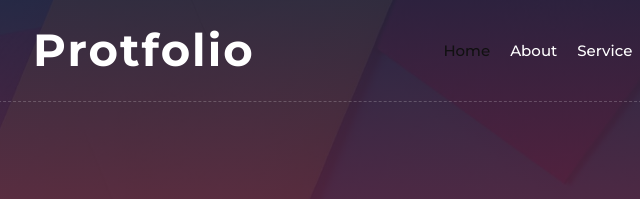
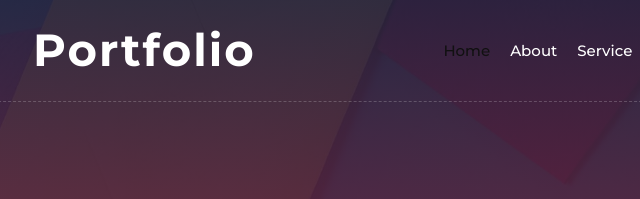
Before and after one commit to 12adna/adnan-shishir.github.io, a plain HTML site: page index.html in a window 1280 px wide. Shown: the top 199 px of the page, 42-682 px from the left. Drawn offline with nearby package versions, Linux system fonts and the light colour scheme.

Commit message:
Update index.html

```diff
--- a/index.html
+++ b/index.html
@@ -28,7 +28,7 @@
         <!-- Nav Bar Start -->
         <div class="navbar navbar-expand-lg bg-light navbar-light">
             <div class="container-fluid">
-                <a href="index.html" class="navbar-brand">Protfolio</a>
+                <a href="index.html" class="navbar-brand">Portfolio</a>
                 <button type="button" class="navbar-toggler" data-toggle="collapse" data-target="#navbarCollapse">
                     <span class="navbar-toggler-icon"></span>
                 </button>
```
